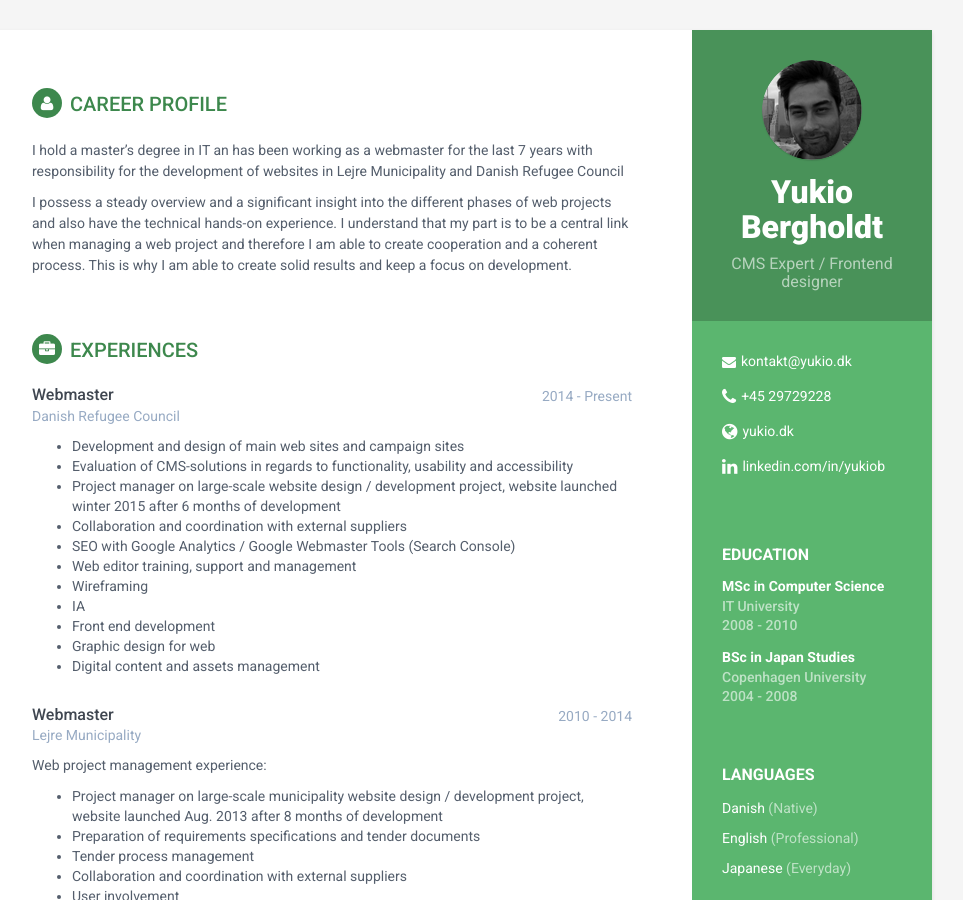
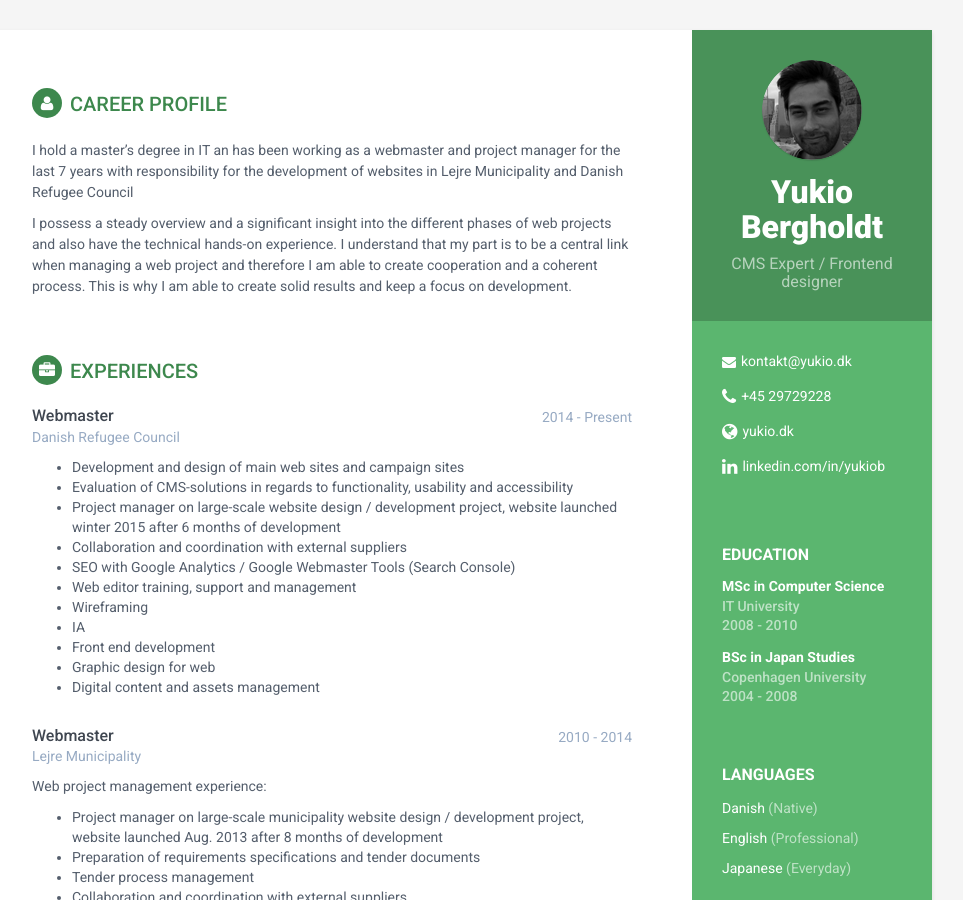
Before and after one commit to yukiob/online-cv, a Jekyll site: the page built from index.html, in a window 1280 px wide and 900 px high. Shown: the whole window, without its empty margins (188-1151 px from the left). Built offline with Jekyll 4.4.1, drawn with Linux system fonts in a browser that asks for light colours.

Commit message:
Update career-profile.html

```diff
--- a/_includes/career-profile.html
+++ b/_includes/career-profile.html
@@ -1,7 +1,7 @@
 <section class="section summary-section">
 <h2 class="section-title"><i class="fa fa-user"></i>Career Profile</h2>
 <div class="summary">
-    <p>I hold a master’s degree in IT an has been working as a webmaster for the last 7 years with responsibility for the development of websites in Lejre Municipality and Danish Refugee Council</p>
+    <p>I hold a master’s degree in IT an has been working as a webmaster and project manager for the last 7 years with responsibility for the development of websites in Lejre Municipality and Danish Refugee Council</p>
     <p>I possess a steady overview and a significant insight into the different phases of web projects and also have the technical hands-on experience. I understand that my part is to be a central link when managing a web project and therefore I am able to create cooperation and a coherent process. This is why I am able to create solid results and keep a focus on development.</p>
 </div><!--//summary-->
 </section><!--//section-->
```
